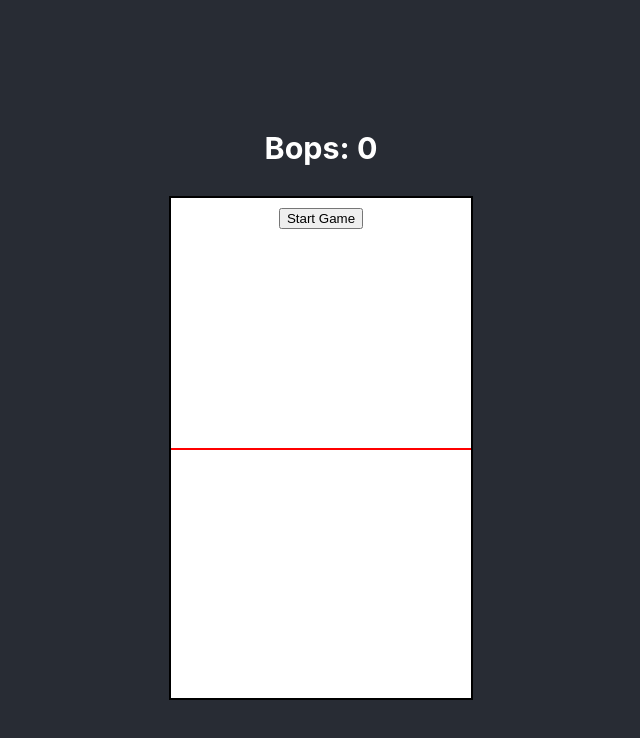
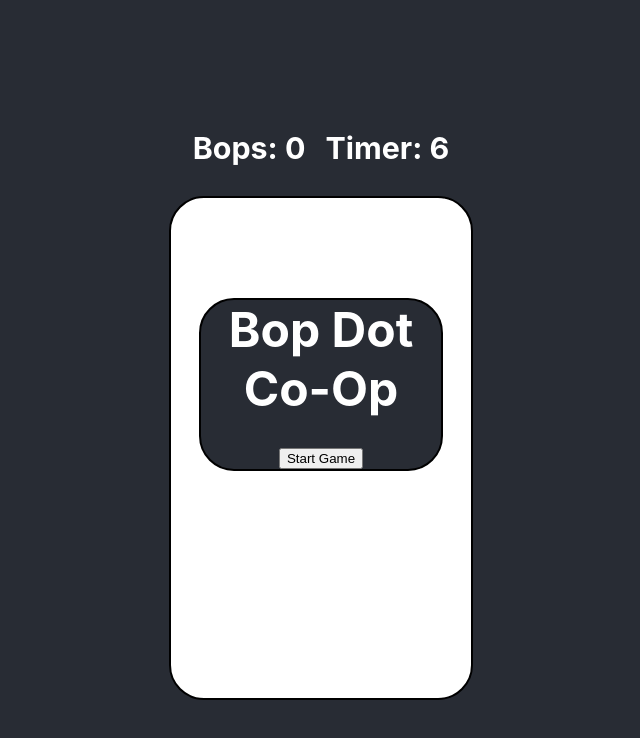
Before and after one commit to bungernt12/dot-bop, a React (Create React App) app: page /CoOp in a window 1280 px wide. Shown: the top 738 px of the page, without its empty margins (319-959 px from the left). Built offline with nearby package versions, Linux system fonts and the light colour scheme.

Commit message:
Game Lobby Component w/o bop count, w/ start button, styled

```diff
--- a/src/App.css
+++ b/src/App.css
@@ -19,6 +19,7 @@
   background-color: white;
   position: relative;
   border: 2px solid black;
+  border-radius: 35px;
 }
 
 .dot {
@@ -35,10 +36,31 @@
   top: 250px;
   width: 99.3%;
   height: 0px;
-  border: 1px solid red;
+  border: 1px solid black;
 }
 
 .modeButton {
-  background-color: red;
+  background-color: black;
   color: white;
 }
+
+.gameLobby {
+  color: white;
+  background-color: #282c34;
+  width: 80%;
+  height: auto;
+  margin: 100px auto;
+  border-radius: 35px;
+  border: 2px solid black;
+}
+
+.gameLobbyTitle {
+  margin-top: 0px;
+  margin-bottom: 20px;
+  font-size: 3rem;
+}
+
+.scoreBoard {
+  display: flex;
+  gap: 20px;
+}
--- a/src/Components/GameLobby.js
+++ b/src/Components/GameLobby.js
@@ -1,11 +1,19 @@
-import React from "react"
+import React from "react";
 
 const GameLobby = (props) => {
   return (
-    <div>
-      Game Lobby Component
+    <div className="gameLobby">
+      <h3 className="gameLobbyTitle">
+        Bop Dot
+        <br />
+        {props.gameTitle}
+      </h3>
+      {/* <h3>Bops: {props.bopCount}</h3> */}
+      <button className="startButton" onClick={props.toggleGameRunning}>
+        Start Game
+      </button>
     </div>
-  )
+  );
 };
 
 export default GameLobby;
--- a/src/Components/PlayingField.js
+++ b/src/Components/PlayingField.js
@@ -1,4 +1,5 @@
 import React, { useState, useEffect } from "react";
+import GameLobby from "./GameLobby";
 
 const PlayingField = (props) => {
   const [dotLocation, setDotLocation] = useState({ top: 0, left: 0 });
@@ -19,11 +20,8 @@ const PlayingField = (props) => {
   };
 
   const toggleGameRunning = () => {
-    console.log("start game clicked1");
     props.setGameRunning((prev) => !prev);
-    console.log("start game clicked2");
     props.setBopCount(0);
-    console.log("start game clicked3");
   };
 
   useEffect(() => {
@@ -34,9 +32,9 @@ const PlayingField = (props) => {
 
   return (
     <div className="playingSquare">
-      <div className="centerLine"></div>
       {props.gameRunning ? (
         <div>
+          <div className="centerLine"></div>
           <button
             className="dot"
             onClick={dotClickHandle}
@@ -50,9 +48,11 @@ const PlayingField = (props) => {
           </button>
         </div>
       ) : (
-        <button className="startButton" onClick={toggleGameRunning}>
-          Start Game
-        </button>
+        <GameLobby
+          toggleGameRunning={toggleGameRunning}
+          gameTitle={"Co-Op"}
+          bopCount={props.bopCount}
+        />
       )}
     </div>
   );
--- a/src/Components/ScoreBoard.js
+++ b/src/Components/ScoreBoard.js
@@ -25,7 +25,7 @@ const ScoreBoard = ({
     } else {
       // Handle the game over logic outside the interval and as a part of the effect
       // This ensures it's not directly during rendering
-      setTimeLeft(gameLength)
+      setTimeLeft(gameLength);
       setGameOver(true);
       setGameRunning(false);
     }
@@ -43,9 +43,10 @@ const ScoreBoard = ({
   // }, [gameRunning, bopCount, gameOver])
 
   return (
-    <div>
+    <div className="scoreBoard">
       <h3>Bops: {bopCount}</h3>
-      {gameRunning? <h3>Time Left: {timeLeft} seconds</h3> : <h3> </h3>}
+      <h3>Timer: {timeLeft}</h3>
+      {/* {gameRunning ? <h3>Timer: {timeLeft}</h3> : <h3> </h3>} */}
     </div>
   );
 };
--- a/src/Pages/CoOp.js
+++ b/src/Pages/CoOp.js
@@ -20,6 +20,7 @@ function CoOp() {
           gameLength={gameLength}
         />
         <PlayingField
+          bopCount={bopCount}
           setBopCount={setBopCount}
           gameRunning={gameRunning}
           setGameRunning={setGameRunning}
```
